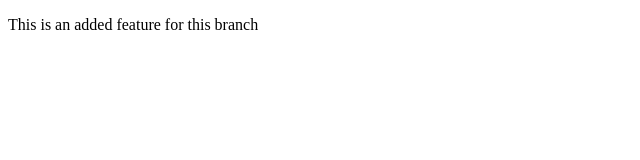
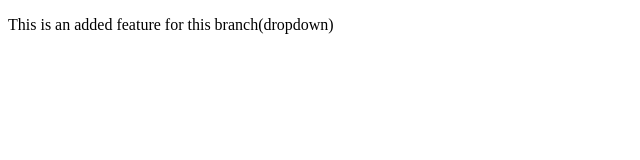
Before and after one commit to MalayHere/localrepo, a plain HTML site: page index.html in a window 1280 px wide. Shown: the whole page, without its empty margins (0-640 px from the left). Drawn offline with Linux system fonts and the light colour scheme.

```diff
--- a/index.html
+++ b/index.html
@@ -5,6 +5,6 @@
     <title>Title</title>
 </head>
 <body>
-<p>This is an added feature for this branch</p>
+<p>This is an added feature for this branch(dropdown)</p>
 </body>
 </html>
```
